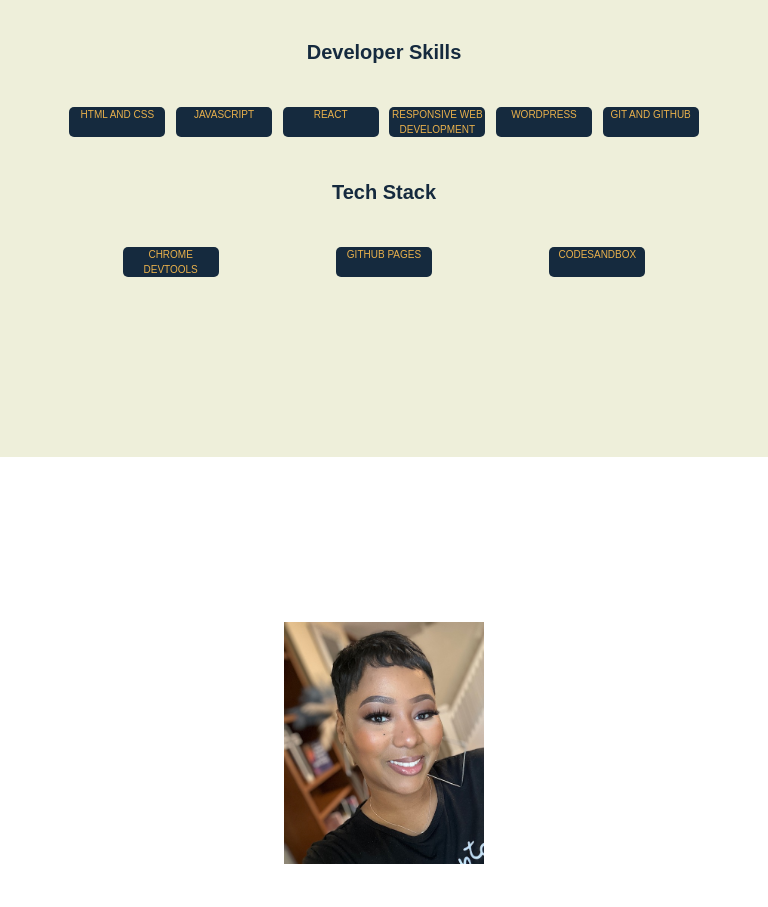
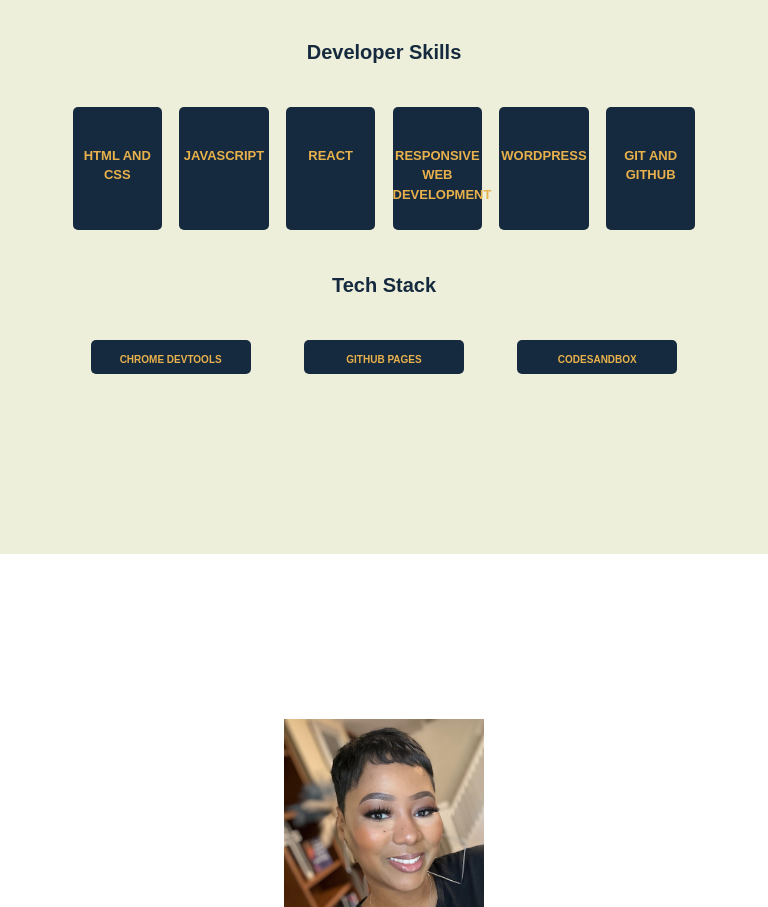
Before and after one commit to Shanae-B/my-portfolio-2023, a website built with webpack: page src/index.html in a window 768 px wide. Shown: the part 4261-5168 px from the top of the page. Built offline with nearby package versions, Linux system fonts and the light colour scheme; a web font is replaced by a local one.

Commit message:
Adjusting spacing & padding for skills

```diff
--- a/docs/css/style.css
+++ b/docs/css/style.css
@@ -523,6 +523,7 @@ header nav ul {
     text-align: center;
   border-radius: 5px;
   font-size:x-small;
+  font-weight: 700;
   }
 
   .tool-wrapper, .language-wrapper {
@@ -712,24 +713,31 @@ header nav ul {
    .tool-wrapper p {
      background-color: #152A3E;
      color: #E9B14C;
-     width: 15%;
      margin: 0;
      text-align: center;
-   /**padding: 15px;**/
    border-radius: 5px;
+   }
+
+   .tool-wrapper p {
+    width: 25%;
+    align-items: center;
+     padding-top: 2%;
+     padding-bottom: 1%;
+
+   }
+
+   .language-wrapper p {
+    align-items: center;
+    width: 14%;
+    padding-top: 6%;
+    padding-bottom: 4%;
+    font-size: small;
+
    }
 
    .tool-wrapper, .language-wrapper {
      display: flex;
      justify-content: space-around;
-   }
-
-   .skills {
-
-     width: 100%;
-     /**justify-content: center;**/
-     display: flex;
-    /** flex-direction: column;**/
    }
 
 
@@ -867,11 +875,15 @@ header nav ul {
 
   #profile-image {
     margin-right: 200px; /* Adjust the margin as needed */
-    max-width: 100%;
+    padding-bottom: 1%;
+    padding-top: 1%;
+    width: 100%; /* Adjust the width as needed */
+    height: 200%; /* Adjust the height as needed */
+  border-radius: 60%; /* Optional: Make the image circular */
   }
 
   .about-info {
-    max-width: 150%; /* Adjust the max-width as needed */
+    max-width: 100%; /* Adjust the max-width as needed */
   }
 
   /* About */
@@ -890,7 +902,7 @@ header nav ul {
 
   .about-info {
     flex: 1; /* This will make the about-info div take up the remaining space */
-    padding: 100px; /* Adjust the padding as needed */
+    padding-left: 10%; /* Adjust the padding as needed */
     text-align: left; /* You can change this to 'center' if you want the text to be centered */
   }
 
--- a/src/css/style.css
+++ b/src/css/style.css
@@ -523,6 +523,7 @@ header nav ul {
     text-align: center;
   border-radius: 5px;
   font-size:x-small;
+  font-weight: 700;
   }
 
   .tool-wrapper, .language-wrapper {
@@ -712,24 +713,31 @@ header nav ul {
    .tool-wrapper p {
      background-color: #152A3E;
      color: #E9B14C;
-     width: 15%;
      margin: 0;
      text-align: center;
-   /**padding: 15px;**/
    border-radius: 5px;
+   }
+
+   .tool-wrapper p {
+    width: 25%;
+    align-items: center;
+     padding-top: 2%;
+     padding-bottom: 1%;
+
+   }
+
+   .language-wrapper p {
+    align-items: center;
+    width: 14%;
+    padding-top: 6%;
+    padding-bottom: 4%;
+    font-size: small;
+
    }
 
    .tool-wrapper, .language-wrapper {
      display: flex;
      justify-content: space-around;
-   }
-
-   .skills {
-
-     width: 100%;
-     /**justify-content: center;**/
-     display: flex;
-    /** flex-direction: column;**/
    }
 
 
@@ -849,7 +857,6 @@ header nav ul {
   }
 
 
-
   .tool-wrapper, .language-wrapper {
     display: flex;
     justify-content: space-around;
@@ -868,11 +875,15 @@ header nav ul {
 
   #profile-image {
     margin-right: 200px; /* Adjust the margin as needed */
-    max-width: 100%;
+    padding-bottom: 1%;
+    padding-top: 1%;
+    width: 100%; /* Adjust the width as needed */
+    height: 200%; /* Adjust the height as needed */
+  border-radius: 60%; /* Optional: Make the image circular */
   }
 
   .about-info {
-    max-width: 150%; /* Adjust the max-width as needed */
+    max-width: 100%; /* Adjust the max-width as needed */
   }
 
   /* About */
@@ -891,7 +902,7 @@ header nav ul {
 
   .about-info {
     flex: 1; /* This will make the about-info div take up the remaining space */
-    padding: 100px; /* Adjust the padding as needed */
+    padding-left: 10%; /* Adjust the padding as needed */
     text-align: left; /* You can change this to 'center' if you want the text to be centered */
   }
 
```
